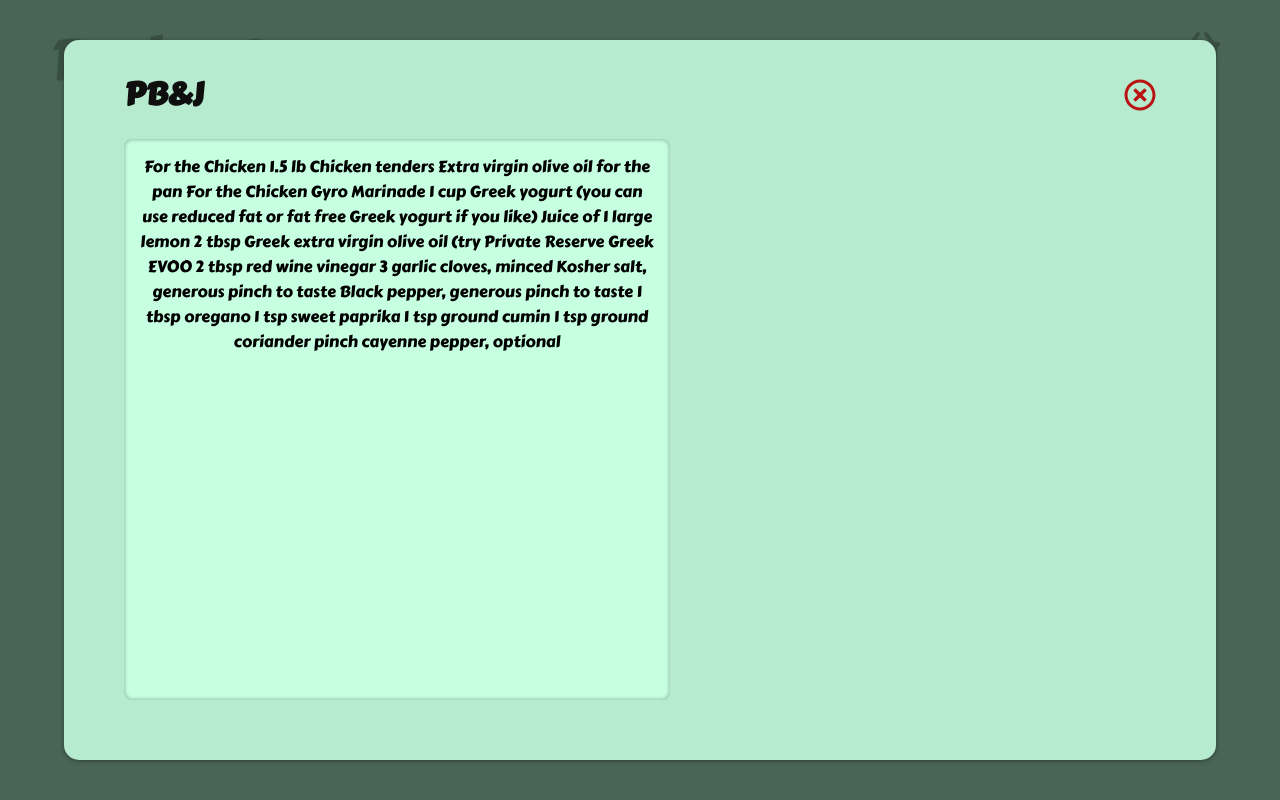
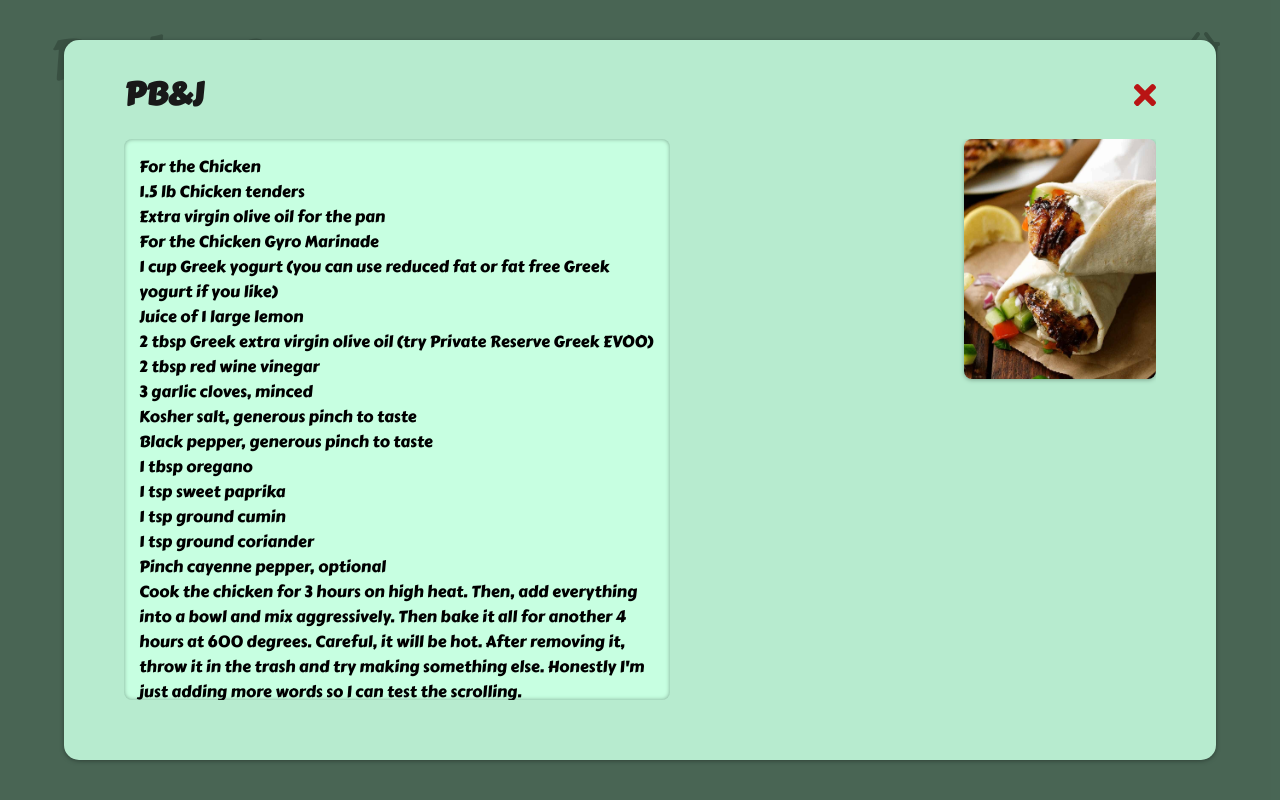
Before and after one commit to ajessefowler/RecipeSesameMockUp, a React (Create React App) app: page / in a window 1280 px wide. Both pictures are taken after a click on the element "PB&J". Built offline with nearby package versions, Linux system fonts and the light colour scheme.

Commit message:
Added photo to recipe screen.

```diff
--- a/src/components/RecipeScreen/RecipeContainer/RecipeContainer.css
+++ b/src/components/RecipeScreen/RecipeContainer/RecipeContainer.css
@@ -10,7 +10,7 @@
     background-color: rgba(61, 87, 72, 0.9);
 }
 
-.recipeContent {
+.recipeCard {
     background-color: rgb(183, 235, 207);
     height: calc(90vh - 90px);
     width: calc(90% - 120px);
@@ -23,5 +23,9 @@
     align-items: flex-start;
 }
 
-.recipeContent > h2 {
+.recipeContent {
+    display: flex;
+    justify-content: space-between;
+    overflow: scroll;
+    height: 100vh;
 }
--- a/src/components/RecipeScreen/RecipeContainer/RecipeContainer.js
+++ b/src/components/RecipeScreen/RecipeContainer/RecipeContainer.js
@@ -1,10 +1,11 @@
 import React from "react";
 import RecipeDescription from "../RecipeDescription/RecipeDescription";
 import RecipeHeader from "../RecipeHeader/RecipeHeader";
+import RecipeControls from "../RecipeControls/RecipeControls";
 
 const RecipeContainer = (props) => {
     // Hardcoded for now, will be passed as prop
-    const recipeDescription = "For the Chicken\n1.5 lb Chicken tenders\nExtra virgin olive oil for the pan\nFor the Chicken Gyro Marinade\n1 cup Greek yogurt (you can use reduced fat or fat free Greek yogurt if you like)\nJuice of 1 large lemon\n2 tbsp Greek extra virgin olive oil (try Private Reserve Greek EVOO\n2 tbsp red wine vinegar\n3 garlic cloves, minced\nKosher salt, generous pinch to taste\nBlack pepper, generous pinch to taste\n1 tbsp oregano\n1 tsp sweet paprika\n1 tsp ground cumin\n1 tsp ground coriander\npinch cayenne pepper, optional"
+    const recipeDescription = "For the Chicken\n1.5 lb Chicken tenders\nExtra virgin olive oil for the pan\nFor the Chicken Gyro Marinade\n1 cup Greek yogurt (you can use reduced fat or fat free Greek yogurt if you like)\nJuice of 1 large lemon\n2 tbsp Greek extra virgin olive oil (try Private Reserve Greek EVOO)\n2 tbsp red wine vinegar\n3 garlic cloves, minced\nKosher salt, generous pinch to taste\nBlack pepper, generous pinch to taste\n1 tbsp oregano\n1 tsp sweet paprika\n1 tsp ground cumin\n1 tsp ground coriander\nPinch cayenne pepper, optional\nCook the chicken for 3 hours on high heat. Then, add everything into a bowl and mix aggressively. Then bake it all for another 4 hours at 600 degrees. Careful, it will be hot. After removing it, throw it in the trash and try making something else. Honestly I'm just adding more words so I can test the scrolling.".split('\n');
 
     const closeRecipeScreen = () => {
         props.setRecipeScreenIsOpen(false);
@@ -12,9 +13,12 @@ const RecipeContainer = (props) => {
 
     return (
         <div className="recipeContainer" onClick={closeRecipeScreen}>
-            <div className="recipeContent">
+            <div className="recipeCard">
                 <RecipeHeader recipeName={props.openRecipe} />
-                <RecipeDescription description={recipeDescription} />
+                <div className="recipeContent">
+                    <RecipeDescription description={recipeDescription} />
+                    <RecipeControls />
+                </div>
             </div>
         </div>
     );
--- /dev/null
+++ b/src/components/RecipeScreen/RecipeControls/RecipeControls.css
@@ -0,0 +1,7 @@
+.recipeControls > img {
+    width: auto;
+    height: auto;
+    max-height: 30vh;
+    border-radius: var(--chat-radius);
+    box-shadow: var(--card-box-shadow);
+}
--- /dev/null
+++ b/src/components/RecipeScreen/RecipeControls/RecipeControls.js
@@ -0,0 +1,12 @@
+import React from "react";
+import GyroPhoto from '../../../images/gyros.jpg';
+
+const RecipeControls = (props) => {
+    return (
+        <div className="recipeControls">
+            <img src={GyroPhoto} alt="Selected recipe." />
+        </div>
+    );
+}
+
+export default RecipeControls;
--- a/src/components/RecipeScreen/RecipeDescription/RecipeDescription.css
+++ b/src/components/RecipeScreen/RecipeDescription/RecipeDescription.css
@@ -1,9 +1,9 @@
 .recipeDescription {
     width: 50%;
-    height: 100vh;
     overflow: scroll;
     padding: 15px;
     background-color: var(--main-color-light);
     box-shadow: inset 0px 0px 4px #7ca58f;
     border-radius: var(--chat-radius);
+    text-align: left;
 }
--- a/src/components/RecipeScreen/RecipeDescription/RecipeDescription.js
+++ b/src/components/RecipeScreen/RecipeDescription/RecipeDescription.js
@@ -3,7 +3,7 @@ import React from "react";
 const RecipeDescription = (props) => {
     return (
         <div className="recipeDescription">
-            <p>{props.description}</p>
+            { props.description.map(line => <p>{line}</p>) }
         </div>
     );
 }
--- a/src/components/RecipeScreen/RecipeHeader/RecipeHeader.js
+++ b/src/components/RecipeScreen/RecipeHeader/RecipeHeader.js
@@ -1,12 +1,12 @@
 import React from "react";
 import { FontAwesomeIcon } from '@fortawesome/react-fontawesome';
-import { faTimesCircle } from '@fortawesome/free-regular-svg-icons';
+import { faTimes } from '@fortawesome/free-solid-svg-icons';
 
 const RecipeHeader = (props) => {
     return (
         <div className="recipeHeader">
             <h1>{props.recipeName}</h1>
-            <FontAwesomeIcon icon={faTimesCircle} size="2x"/>
+            <FontAwesomeIcon icon={faTimes} size="2x"/>
         </div>
     );
 }
--- a/src/index.css
+++ b/src/index.css
@@ -4,7 +4,7 @@
   --green-border: 1px solid rgb(141, 182, 160);
   --gray-border: 1px solid rgb(221, 221, 221);
   --chat-radius: 8px;
-  --black-text: rgb(15, 15, 15);
+  --black-text: rgb(25, 25, 25);
   --white-text: rgb(245, 245, 245);
   --card-box-shadow: 0px 1px 4px #7ca58f;
 }
--- a/src/index.js
+++ b/src/index.js
@@ -12,6 +12,7 @@ import './components/HomeScreen/ShoppingCartButton/ShoppingCartButton.css';
 import './components/RecipeScreen/RecipeContainer/RecipeContainer.css';
 import './components/RecipeScreen/RecipeHeader/RecipeHeader.css';
 import './components/RecipeScreen/RecipeDescription/RecipeDescription.css';
+import './components/RecipeScreen/RecipeControls/RecipeControls.css';
 import './components/ShoppingCartContainer/ShoppingCartContainer.css';
 import App from './App';
 import reportWebVitals from './reportWebVitals';
```
Also changed, not shown: src/images/gyros.jpg (added).
